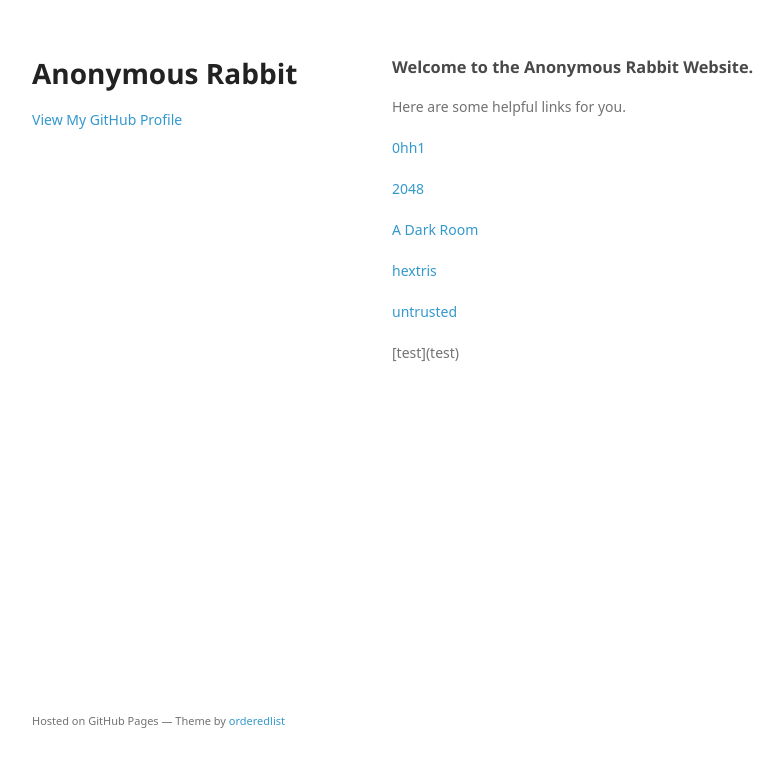
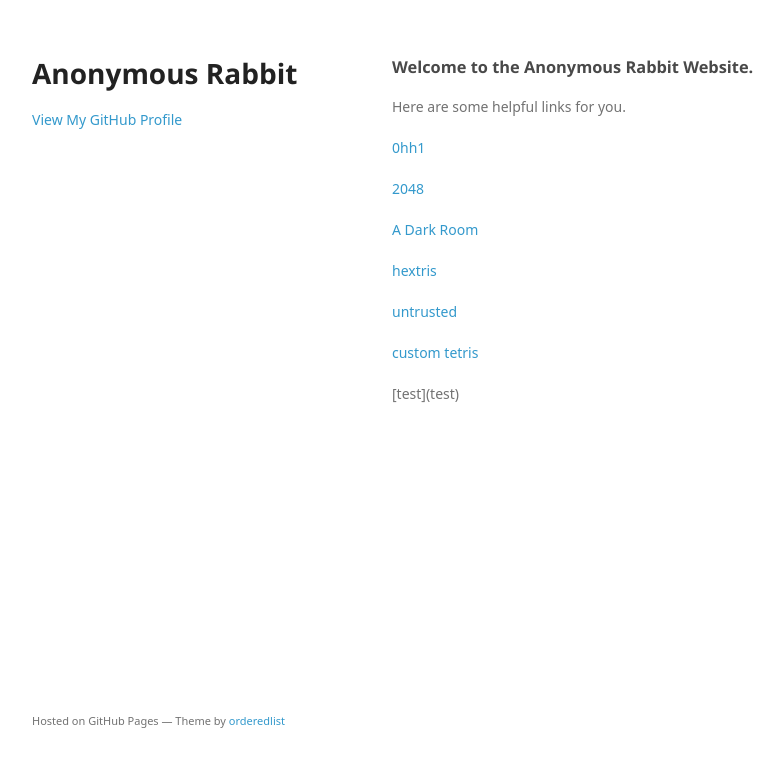
Before and after one commit to anonymous-rabbit/anonymous-rabbit.github.io, a plain HTML site: page index.html in a window 1280 px wide. Shown: the whole page, without its empty margins (178-962 px from the left). Drawn offline with Linux system fonts and the light colour scheme; a web font is replaced by a local one.

Commit message:
Update index.html

```diff
--- a/index.html
+++ b/index.html
@@ -38,6 +38,8 @@
 
 <p><a href="untrusted">untrusted</a></p>
 
+<p><a href="custom-tetris">custom tetris</a></p>
+
 <p>[test](test)</p>
       </section>
       <footer>
```
